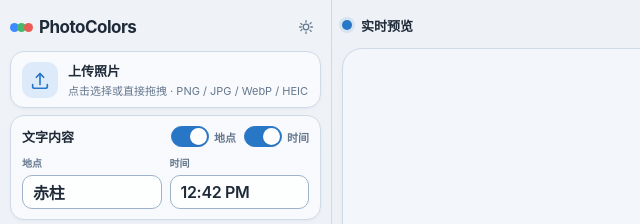
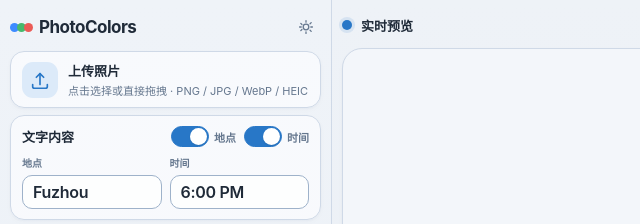
Before and after one commit to anamaxlec/PhotoColors-Web, a plain HTML site: page index.html in a window 1280 px wide. Shown: the top 224 px of the page, 0-640 px from the left. Drawn offline with Linux system fonts and the light colour scheme.

Commit message:
Update index.html

```diff
--- a/index.html
+++ b/index.html
@@ -67,12 +67,12 @@
         <div class="field-grid two-col">
           <label class="field">
             <span class="field-label">地点</span>
-            <input id="locationInput" type="text" value="赤柱" />
+            <input id="locationInput" type="text" value="Fuzhou" />
           </label>
 
           <label class="field">
             <span class="field-label">时间</span>
-            <input id="timeInput" type="text" value="12:42 PM" />
+            <input id="timeInput" type="text" value="6:00 PM" />
           </label>
         </div>
       </section>
```
